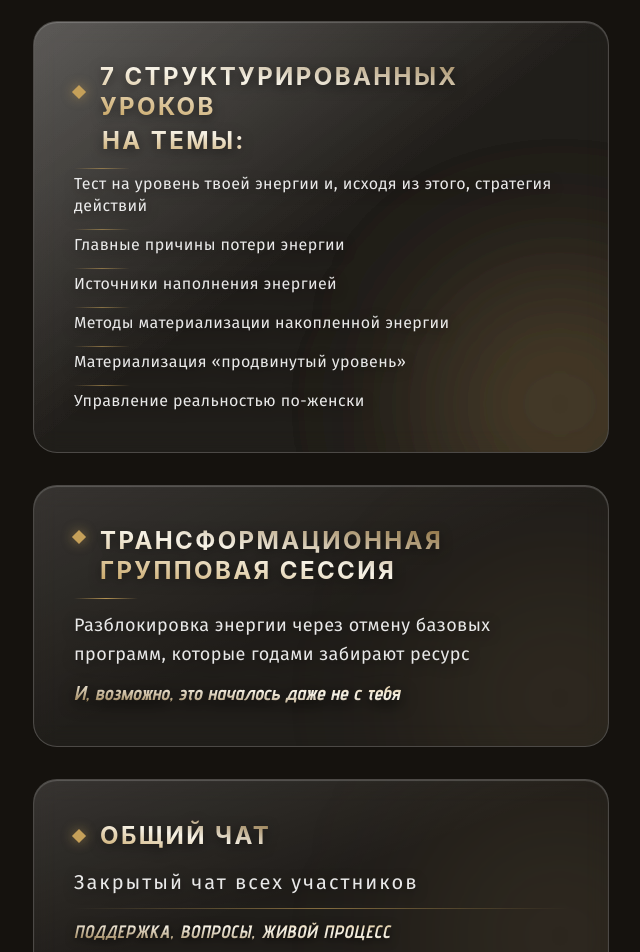
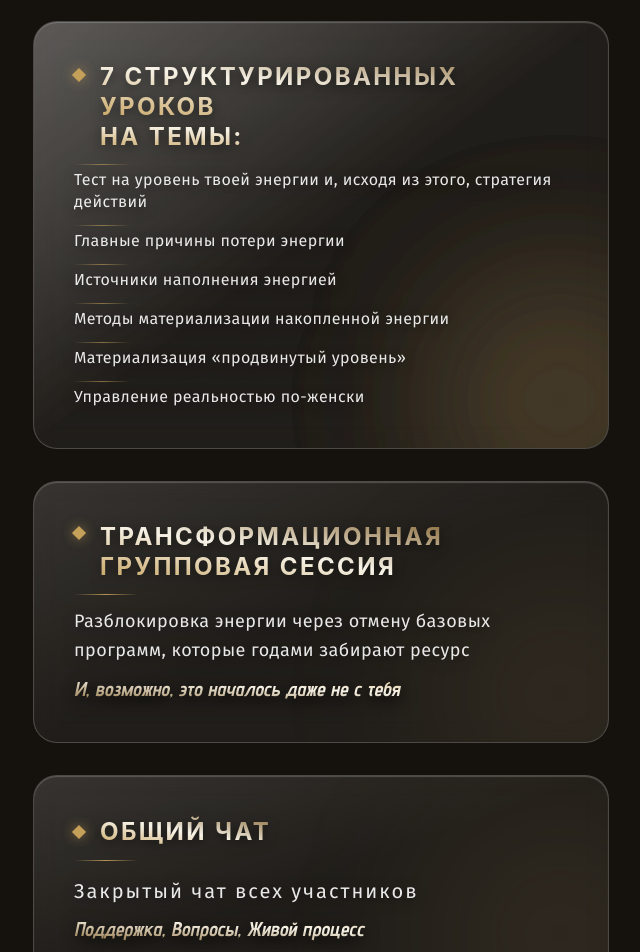
Before and after one commit to Claw99/liubov_course, a React (Vite) app: page / in a window 1280 px wide. Shown: the part 1260-2212 px from the top of the page, without its empty margins (319-959 px from the left). Built offline with nearby package versions, Linux system fonts and the light colour scheme.

Commit message:
feat: changing pre cast123456788878370228385

```diff
--- a/src/sections/Programm.jsx
+++ b/src/sections/Programm.jsx
@@ -31,17 +31,20 @@ const ProgramSection = () => {
           <div className="relative bg-white/5 backdrop-blur-[12px] border border-white/20 rounded-3xl p-6 md:p-10 overflow-hidden shadow-[inset_0_1px_1px_rgba(255,255,255,0.2)]">
             <div className="relative z-10">
               {/* Заголовок: mb-1 (небольшой зазор вернули) */}
-              <div className="flex items-start md:items-center gap-3 md:gap-4 mb-1">
-                <div className="w-2.5 h-2.5 rotate-45 bg-[#c5a059] shadow-[0_0_12px_rgba(197,160,89,0.6)] shrink-0 mt-1.5 md:mt-0" />
-                <h3 className="bg-gradient-to-bl from-[#8a6d3b] via-[#f7f3e8] to-[#c5a059] bg-clip-text text-transparent drop-shadow-[0_3px_6px_rgba(0,0,0,0.5)] font-bold text-lg md:text-2xl uppercase tracking-normal md:tracking-widest leading-tight break-words">
-                  7 структурированных уроков
-                </h3>
+              <div className="flex items-start gap-3 md:gap-4 mb-3">
+                {/* Наш ромбик-маркер теперь общий для всей группы заголовка */}
+                <div className="w-2.5 h-2.5 rotate-45 bg-[#c5a059] shadow-[0_0_12px_rgba(197,160,89,0.6)] shrink-0 mt-2" />
+
+                <div className="flex flex-col">
+                  <h3 className="bg-gradient-to-bl from-[#8a6d3b] via-[#f7f3e8] to-[#c5a059] bg-clip-text text-transparent drop-shadow-[0_3px_6px_rgba(0,0,0,0.5)] font-bold text-lg md:text-2xl uppercase tracking-normal md:tracking-widest leading-tight break-words">
+                    7 структурированных уроков
+                  </h3>
+
+                  <p className="bg-gradient-to-bl from-[#8a6d3b] via-[#f7f3e8] to-[#c5a059] bg-clip-text text-transparent drop-shadow-[0_3px_6px_rgba(0,0,0,0.5)] font-bold text-lg md:text-2xl uppercase tracking-normal md:tracking-widest leading-tight">
+                    на темы:
+                  </p>
+                </div>
               </div>
-
-              {/* "на темы:": mb-3 (чуть больше места перед списком) */}
-              <p className="bg-gradient-to-bl from-[#8a6d3b] via-[#f7f3e8] to-[#c5a059] bg-clip-text text-transparent drop-shadow-[0_3px_6px_rgba(0,0,0,0.5)] font-bold text-lg md:text-2xl uppercase tracking-normal md:tracking-widest leading-tight ml-7 mb-3">
-                на темы:
-              </p>
 
               {/* Список: space-y-3 (комфортное расстояние между пунктами) */}
               <ul className="space-y-3">
@@ -105,25 +108,28 @@ const ProgramSection = () => {
           {/* БЛОК 3: Общий чат */}
           <div className="relative bg-white/5 backdrop-blur-[12px] border border-white/20 rounded-3xl p-6 md:p-10 overflow-hidden shadow-[inset_0_1px_1px_rgba(255,255,255,0.2)]">
             <div className="relative z-10">
-              {/* Уменьшен mb-8 -> mb-4 */}
-              <div className="flex items-center gap-3 md:gap-4 mb-4">
+              <div className="flex items-center gap-3 md:gap-4 mb-3">
                 <div className="w-2.5 h-2.5 rotate-45 bg-[#c5a059] shadow-[0_0_12px_rgba(197,160,89,0.6)] shrink-0" />
                 <h3 className="bg-gradient-to-bl from-[#8a6d3b] via-[#f7f3e8] to-[#c5a059] bg-clip-text text-transparent drop-shadow-[0_3px_6px_rgba(0,0,0,0.5)] font-bold text-lg md:text-2xl uppercase tracking-normal md:tracking-widest">
                   Общий чат
                 </h3>
               </div>
 
-              {/* Уменьшен space-y-6 -> space-y-3 */}
+              {/* Дивайдер теперь здесь, сразу после заголовка */}
+              <div className="w-12 md:w-16 h-[1px] bg-gradient-to-r from-transparent via-[#c5a059] to-transparent opacity-90 mb-4" />
+
               <div className="space-y-3">
                 <p className="font-fira text-white/90 text-base md:text-xl tracking-widest drop-shadow-[0_3px_6px_rgba(0,0,0,0.5)]">
                   Закрытый чат всех участников
                 </p>
-                <div className="w-full h-[1px] bg-gradient-to-r from-transparent via-[#c5a059] to-transparent opacity-60" />
-                <p className="bg-gradient-to-tr from-[#8a6d3b] via-[#f7f3e8] to-[#c5a059] bg-clip-text font-bold text-transparent text-sm md:text-lg font-advent italic leading-tight drop-shadow-[0_2px_5px_rgba(0,0,0,0.8)] uppercase tracking-[0.05em]">
-                  Поддержка, вопросы, живой процесс
+
+                {/* Длинный дивайдер убран, текст идет сразу следом */}
+                <p className="bg-gradient-to-tr from-[#8a6d3b] via-[#f7f3e8] to-[#c5a059] bg-clip-text font-bold text-transparent text-base md:text-xl font-advent italic leading-tight drop-shadow-[0_4px_8px_rgba(0,0,0,1)]">
+                  Поддержка, Вопросы, Живой процесс
                 </p>
               </div>
             </div>
+
             <div className="absolute inset-0 bg-gradient-to-br from-white/10 via-transparent to-transparent opacity-100 pointer-events-none" />
             <div className="absolute -bottom-20 -right-20 w-64 h-64 bg-[#c5a059]/10 blur-[80px] rounded-full pointer-events-none" />
           </div>
```
